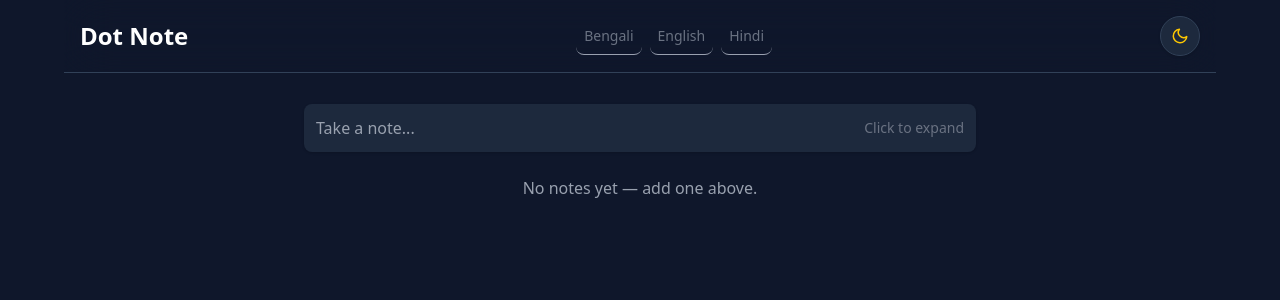
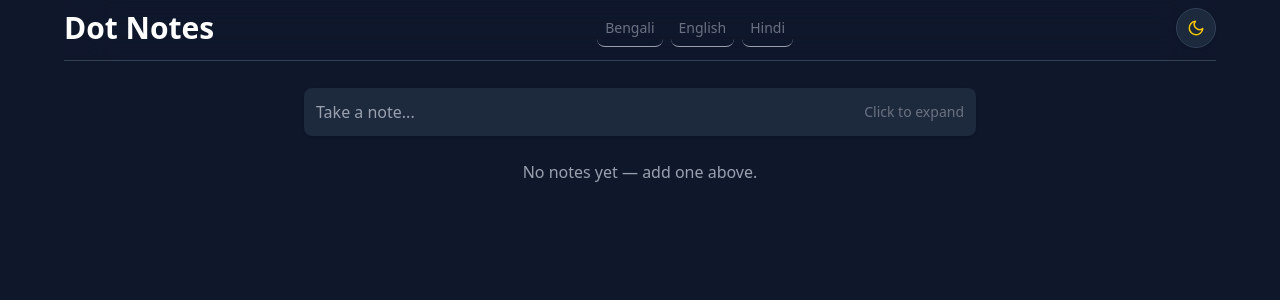
Before and after one commit to dotsatya/DotNotesNow, a React (Vite) app: page / in a window 1280 px wide. Shown: the top 300 px of the page. Built offline with nearby package versions, Linux system fonts and the light colour scheme.

Commit message:
add some styles

```diff
--- a/index.html
+++ b/index.html
@@ -4,7 +4,7 @@
     <meta charset="UTF-8" />
     <link rel="icon" type="image/svg+xml" href="./src/assets/wirte.png" />
     <meta name="viewport" content="width=device-width, initial-scale=1.0" />
-    <title>Dot Note</title>
+    <title>DotNotesNow // Notes App</title>
   </head>
   <body>
     <div id="root"></div>
--- a/src/components/AddSection.jsx
+++ b/src/components/AddSection.jsx
@@ -41,10 +41,10 @@ function AddSection({ handleButton, title, setTitle, details, setDetails, editId
           <form
             onSubmit={onSubmit}
             // onMouseDown={(e) => e.stopPropagation()}
-            className="  w-full max-w-2xl  rounded-b-2xl p-8  backdrop-blur-xl  bg-white/30 dark:bg-slate-900/40 border border-white/20 dark:border-white/10 shadow-[0_20px_50px_rgba(0,0,0,0.3)]"
+            className="  w-full max-w-2xl  rounded-b-2xl p-8  backdrop-blur-xl  bg-white/60 dark:bg-slate-900/50 border border-white/20 dark:border-white/10 shadow-[0_20px_50px_rgba(0,0,0,0.3)]"
           >
             {/* Header */}
-            <div className="flex justify-between items-center mb-6 border-b border-gray-400 dark:border-gray-200/10 pb-2">
+            <div className="flex justify-between items-center mb-6 border-b border-gray-400/40 dark:border-gray-200/10 pb-2">
               <h2 className="text-lg font-semibold tracking-wider text-gray-800 dark:text-gray-100">
                 {editId !== null ? "EDIT NOTE . . ." : "NOTE HERE . . ."}
               </h2>
--- a/src/pages/Home.jsx
+++ b/src/pages/Home.jsx
@@ -7,13 +7,13 @@ import "../App.css";
 
 const content = {
   english: {
-    title: "Dot Note",
+    title: "Dot Notes",
   },
   bengali: {
-    title: "ডট নোট",
+    title: "ডট নোটস",
   },
   hindi: {
-    title: "डॉट नोट",
+    title: "डॉट नोट्स",
   },
 };
 
@@ -66,8 +66,8 @@ function Home() {
   return (
     <div className={dark ? "" : "dark"}>
       <main className="min-h-screen flex flex-col items-center bg-gray-100 dark:bg-slate-900 transition-colors">
-        <header className="w-[90%] fixed p-4 flex items-center justify-between border-b border-slate-200  backdrop-blur-xl dark:border-slate-700">
-          <h1 className="text-2xl font-bold text-slate-900 dark:text-white">
+        <header className="w-[90%] fixed py-2 pb-3 flex items-center justify-between border-b border-slate-200  backdrop-blur-xl dark:border-slate-700">
+          <h1 className="text-3xl font-bold text-slate-900 dark:text-white">
             {content[lang] ? content[lang].title : "No lang"}
           </h1>
 
@@ -109,7 +109,7 @@ function Home() {
           </button>
         </header>
 
-        <section className="w-[80%] mt-20 p-6">
+        <section className="w-[80%] mt-16 p-6">
           <AddSection
             title={title}
             setTitle={setTitle}
```
